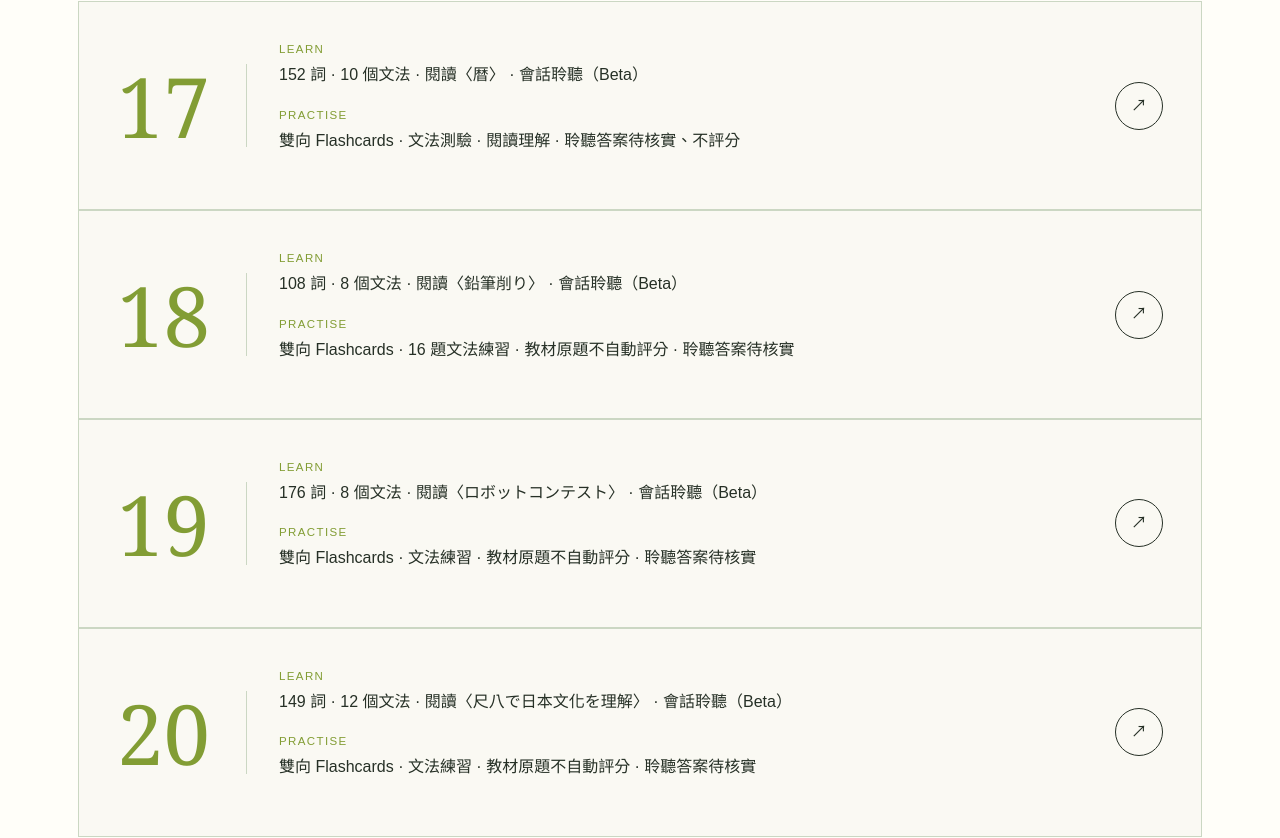
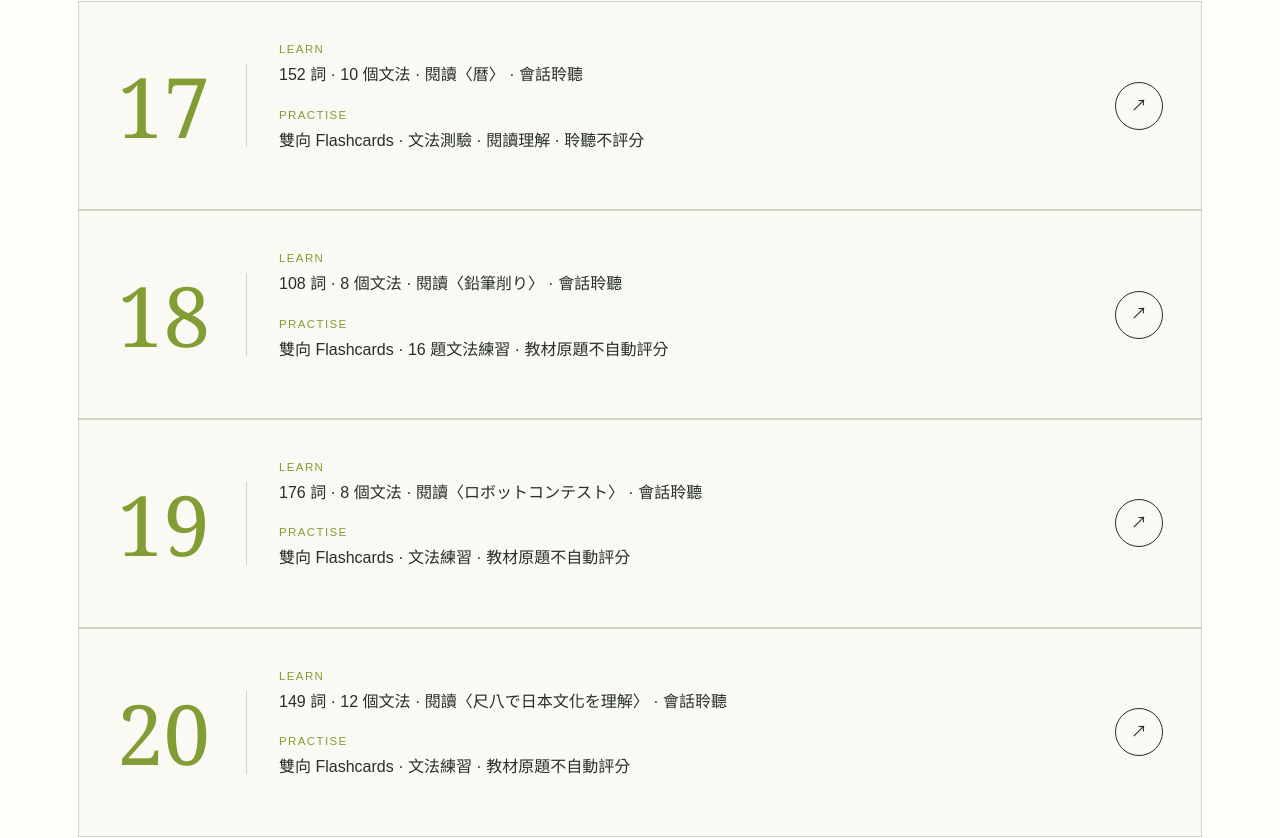
Before and after one commit to yuktun/jpy5, a plain HTML site: page index.html in a window 1280 px wide. Shown: the part 2156-2994 px from the top of the page. Drawn offline with Linux system fonts and the light colour scheme.

Commit message:
Remove obsolete listening beta labels

```diff
--- a/assets/offline-assets.js
+++ b/assets/offline-assets.js
@@ -1,6 +1,6 @@
 // Generated by scripts/generate-offline-manifest.mjs. Do not edit manually.
 self.JPY5_OFFLINE_MANIFEST = Object.freeze({
-  version: "ee593b9ff5968a1d",
+  version: "781c2a7a752732d0",
   assets: Object.freeze([
   "LESSON18_SOURCE_AUDIT.md",
   "LESSON19_SOURCE_AUDIT.md",
--- a/index.html
+++ b/index.html
@@ -109,9 +109,9 @@
           <div class="lesson-number">17</div>
           <div class="lesson-copy">
             <p>LEARN</p>
-            <h3>152 詞 · 10 個文法 · 閱讀〈暦〉 · 會話聆聽（Beta）</h3>
+            <h3>152 詞 · 10 個文法 · 閱讀〈暦〉 · 會話聆聽</h3>
             <p>PRACTISE</p>
-            <h3>雙向 Flashcards · 文法測驗 · 閱讀理解 · 聆聽答案待核實、不評分</h3>
+            <h3>雙向 Flashcards · 文法測驗 · 閱讀理解 · 聆聽不評分</h3>
           </div>
           <span class="round-arrow" aria-hidden="true">↗</span>
           </a>
@@ -119,9 +119,9 @@
           <div class="lesson-number">18</div>
           <div class="lesson-copy">
             <p>LEARN</p>
-            <h3>108 詞 · 8 個文法 · 閱讀〈鉛筆削り〉 · 會話聆聽（Beta）</h3>
+            <h3>108 詞 · 8 個文法 · 閱讀〈鉛筆削り〉 · 會話聆聽</h3>
             <p>PRACTISE</p>
-            <h3>雙向 Flashcards · 16 題文法練習 · 教材原題不自動評分 · 聆聽答案待核實</h3>
+            <h3>雙向 Flashcards · 16 題文法練習 · 教材原題不自動評分</h3>
           </div>
           <span class="round-arrow" aria-hidden="true">↗</span>
           </a>
@@ -129,9 +129,9 @@
             <div class="lesson-number">19</div>
             <div class="lesson-copy">
               <p>LEARN</p>
-              <h3>176 詞 · 8 個文法 · 閱讀〈ロボットコンテスト〉 · 會話聆聽（Beta）</h3>
+              <h3>176 詞 · 8 個文法 · 閱讀〈ロボットコンテスト〉 · 會話聆聽</h3>
               <p>PRACTISE</p>
-              <h3>雙向 Flashcards · 文法練習 · 教材原題不自動評分 · 聆聽答案待核實</h3>
+              <h3>雙向 Flashcards · 文法練習 · 教材原題不自動評分</h3>
             </div>
             <span class="round-arrow" aria-hidden="true">↗</span>
           </a>
@@ -139,9 +139,9 @@
             <div class="lesson-number">20</div>
             <div class="lesson-copy">
               <p>LEARN</p>
-              <h3>149 詞 · 12 個文法 · 閱讀〈尺八で日本文化を理解〉 · 會話聆聽（Beta）</h3>
+              <h3>149 詞 · 12 個文法 · 閱讀〈尺八で日本文化を理解〉 · 會話聆聽</h3>
               <p>PRACTISE</p>
-              <h3>雙向 Flashcards · 文法練習 · 教材原題不自動評分 · 聆聽答案待核實</h3>
+              <h3>雙向 Flashcards · 文法練習 · 教材原題不自動評分</h3>
             </div>
             <span class="round-arrow" aria-hidden="true">↗</span>
           </a>
```
